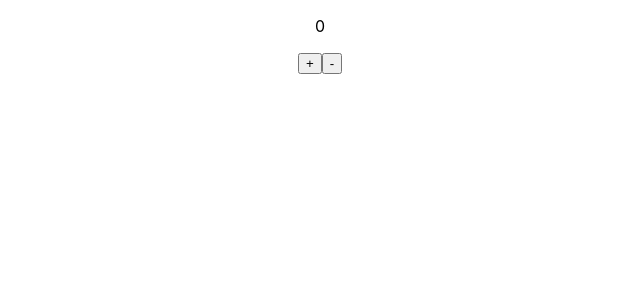
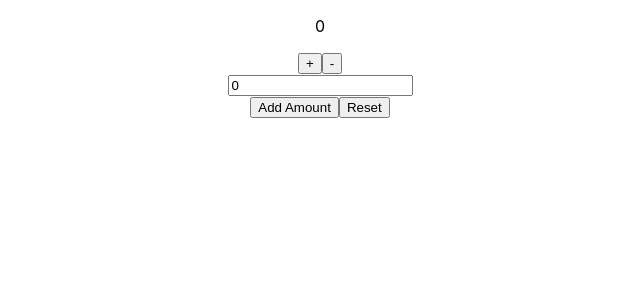
Before and after one commit to monello/react-redux-tk, a React (Create React App) app: page / in a window 1280 px wide. Shown: the top 300 px of the page, without its empty margins (320-960 px from the left). Built offline with nearby package versions, Linux system fonts and the light colour scheme.

Commit message:
feat: add slightly more complex actions

```diff
--- a/src/features/counter/Counter.tsx
+++ b/src/features/counter/Counter.tsx
@@ -1,11 +1,20 @@
-import React from "react";
+import React, { useState } from "react";
 import { useSelector, useDispatch } from "react-redux";
 import { RootState } from "../../app/store";
-import { increment, decrement } from "./counterSlice";
+import { increment, decrement, incrementByAmount, reset } from "./counterSlice";
 
 const Counter = () => {
     const count = useSelector((state: RootState) => state.counter.count);
     const dispatch = useDispatch();
+
+    const [incrementAmount, setIncrementAmount] = useState(0);
+
+    const addValue = Number(incrementAmount) || 0;
+
+    const resetAll = () => {
+        setIncrementAmount(0);
+        dispatch(reset());
+    };
 
     return (
         <section>
@@ -14,6 +23,21 @@ const Counter = () => {
                 <button onClick={() => dispatch(increment())}>+</button>
                 <button onClick={() => dispatch(decrement())}>-</button>
             </div>
+            <div>
+                <input
+                    type="text"
+                    value={incrementAmount}
+                    onChange={(e) => setIncrementAmount(+e.target.value)}
+                />
+                <div>
+                    <button
+                        onClick={() => dispatch(incrementByAmount(addValue))}
+                    >
+                        Add Amount
+                    </button>
+                    <button onClick={resetAll}>Reset</button>
+                </div>
+            </div>
         </section>
     );
 };
--- a/src/features/counter/counterSlice.ts
+++ b/src/features/counter/counterSlice.ts
@@ -1,4 +1,4 @@
-import { createSlice } from "@reduxjs/toolkit";
+import { createSlice, PayloadAction } from "@reduxjs/toolkit";
 
 interface CounterState {
     count: number;
@@ -19,9 +19,15 @@ export const counterSlice = createSlice({
         decrement: (state) => {
             state.count--;
         },
+        incrementByAmount: (state, action: PayloadAction<number>) => {
+            state.count += action.payload;
+        },
+        reset: (state) => {
+            state.count = initialState.count;
+        }
     }
 });
 
 
-export const { increment, decrement } = counterSlice.actions;
+export const { increment, decrement, incrementByAmount, reset } = counterSlice.actions;
 export default counterSlice.reducer;
```
